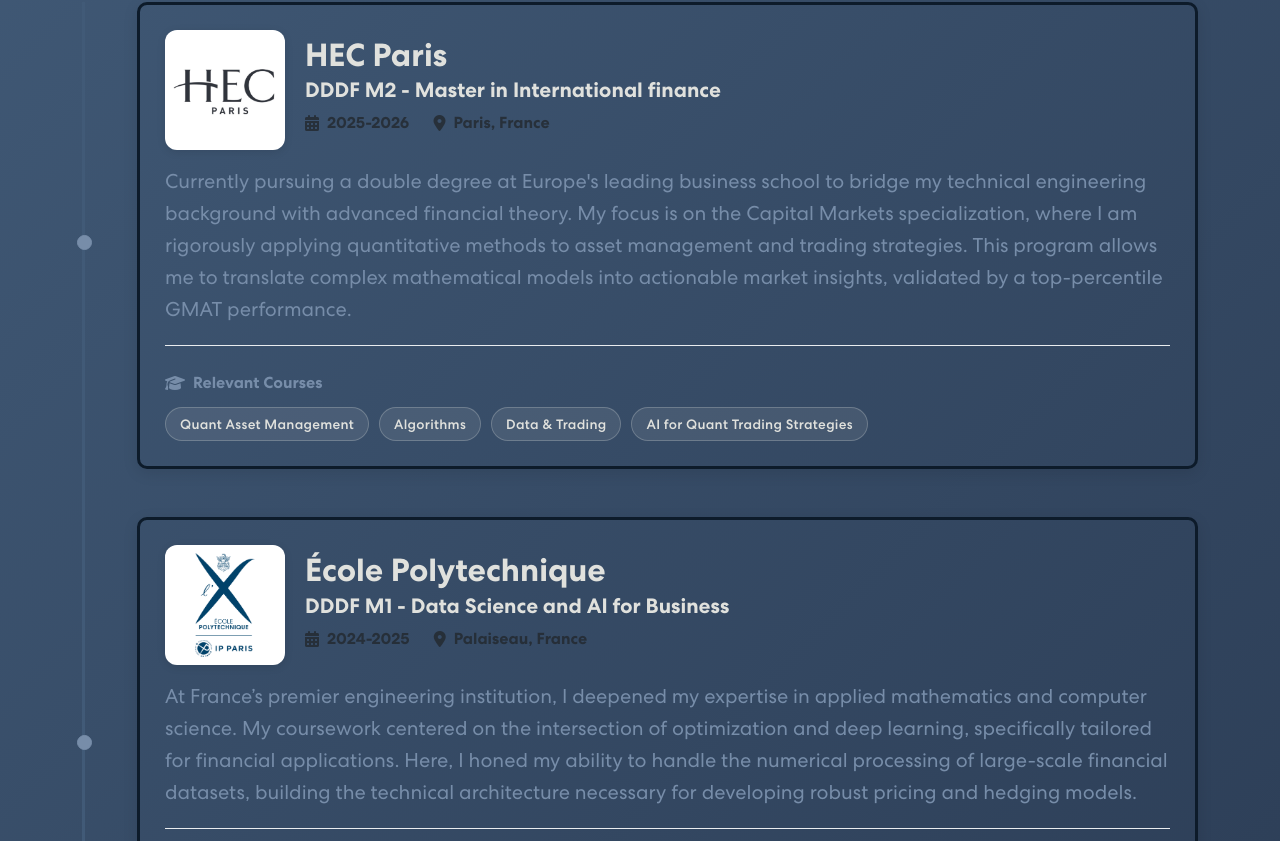
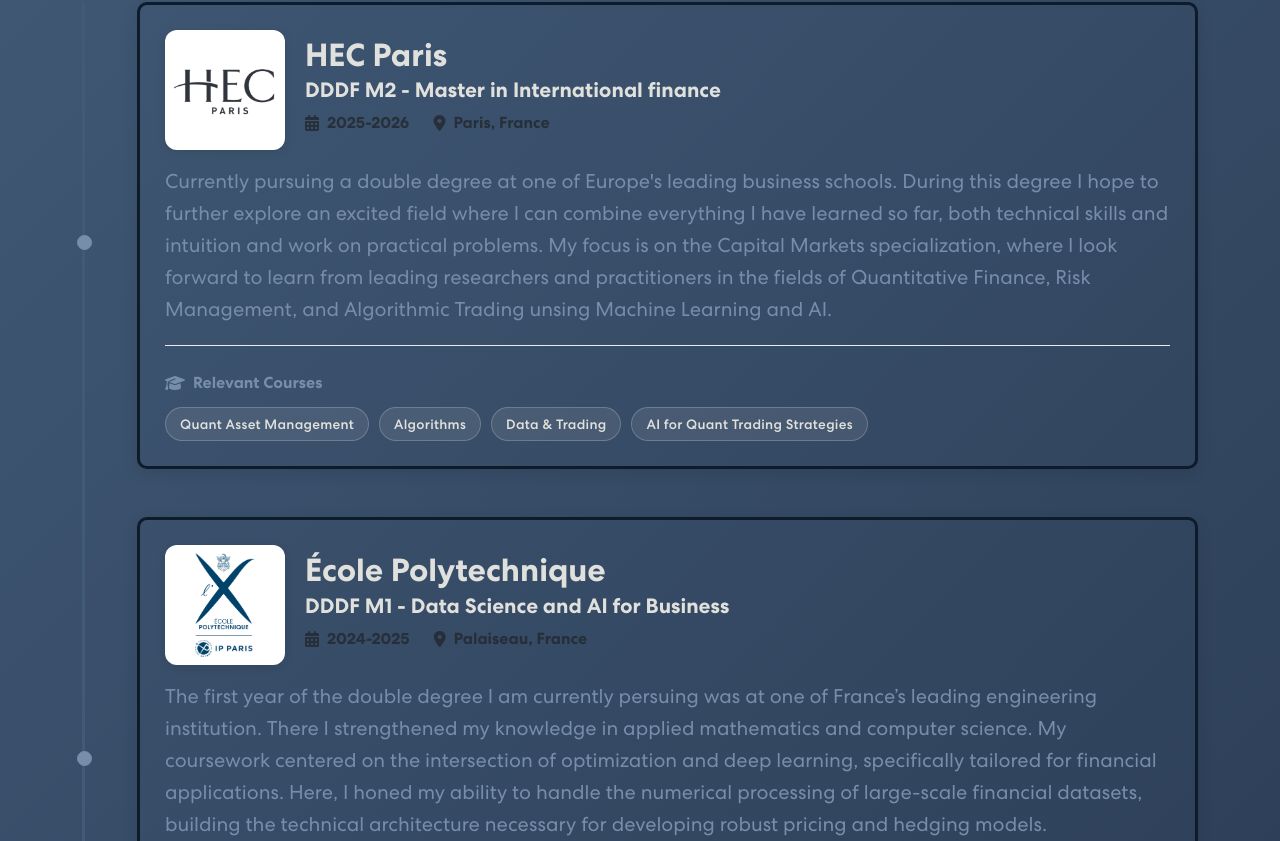
Before and after one commit to rafafvs/rafafvs.github.io, a React (Create React App) app in the folder cv_portfolio/: page / in a window 1280 px wide. Shown: the part 1659-2500 px from the top of the page. Built offline with nearby package versions, Linux system fonts and the light colour scheme.

Commit message:
changed some text in education

```diff
--- a/cv_portfolio/src/components/Education.js
+++ b/cv_portfolio/src/components/Education.js
@@ -71,7 +71,7 @@
                         </div>
                     </div>
                     <p className="text-muted fs-5">
-                    Currently pursuing a double degree at Europe's leading business school to bridge my technical engineering background with advanced financial theory. My focus is on the Capital Markets specialization, where I am rigorously applying quantitative methods to asset management and trading strategies. This program allows me to translate complex mathematical models into actionable market insights, validated by a top-percentile GMAT performance.
+                    Currently pursuing a double degree at one of Europe's leading business schools. During this degree I hope to further explore an excited field where I can combine everything I have learned so far, both technical skills and intuition and work on practical problems.  My focus is on the Capital Markets specialization, where I look forward to learn from leading researchers and practitioners in the fields of Quantitative Finance, Risk Management, and Algorithmic Trading unsing Machine Learning and AI.
                     </p>
                     <div className="skills-section">
                         <div className="courses-title">
@@ -107,7 +107,7 @@
                   </div>
               </div>
               <p className="text-muted fs-5">
-              At France’s premier engineering institution, I deepened my expertise in applied mathematics and computer science. My coursework centered on the intersection of optimization and deep learning, specifically tailored for financial applications. Here, I honed my ability to handle the numerical processing of large-scale financial datasets, building the technical architecture necessary for developing robust pricing and hedging models.
+              The first year of the double degree I am currently persuing was at one of France’s leading engineering institution. There I strengthened my knowledge in applied mathematics and computer science. My coursework centered on the intersection of optimization and deep learning, specifically tailored for financial applications. Here, I honed my ability to handle the numerical processing of large-scale financial datasets, building the technical architecture necessary for developing robust pricing and hedging models.
               </p>
               <div className="skills-section">
                   <div className="courses-title">
@@ -260,7 +260,7 @@
                   </div>
               </div>
               <p className="text-muted fs-5">
-              Growing up in this immersive multicultural environment laid the early groundwork for my international career. I pursued the European Baccalaureate with a specific concentration on advanced Mathematics and Physics, cultivating the analytical logic that underpins my engineering degrees. Beyond the sciences, this education cemented my multilingual capabilities, giving me the adaptability and cross-cultural fluency essential for navigating global financial hubs.
+              Growing up in Brussels, I attended the European School of Brussels II. I persued the European Baccalaureate with a specialization in advanced mathematics and physics, fostering my curiosity for the hard sciences, and paving the way for me to persue a degree in Engineering Physics. Beyond the sciences, the school allows for students to explore many different languages. Beeing aware of the opportunities learning other languages can offer, I decided to learn 2 other (on top of the native Portuguese and French) - English and later Dutch. Besides the rigorous education the school provided, I am mostly grateful for the exposure it gave me to other cultures and people.
               </p>
               <div className="skills-section">
                   <div className="courses-title">
```
